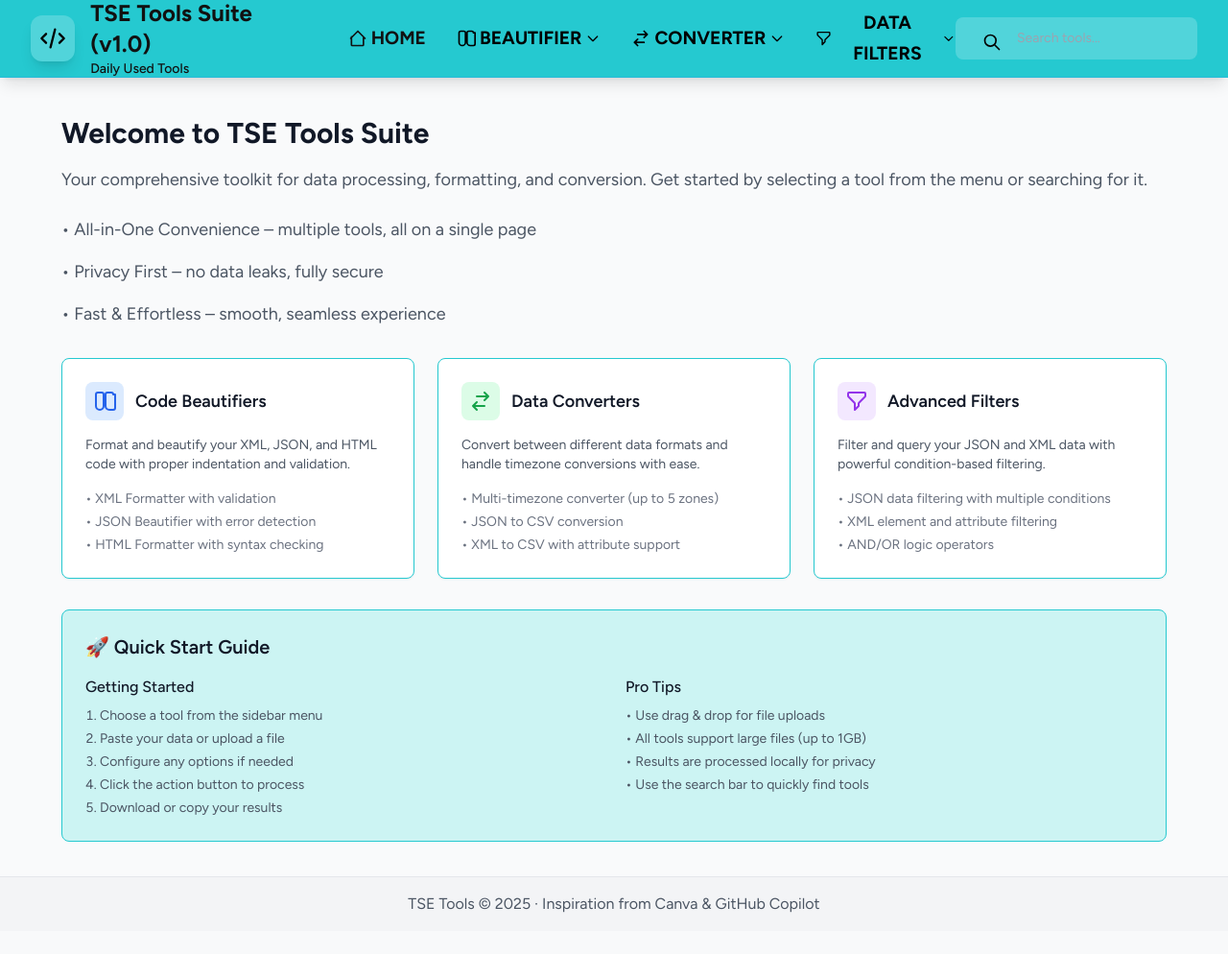
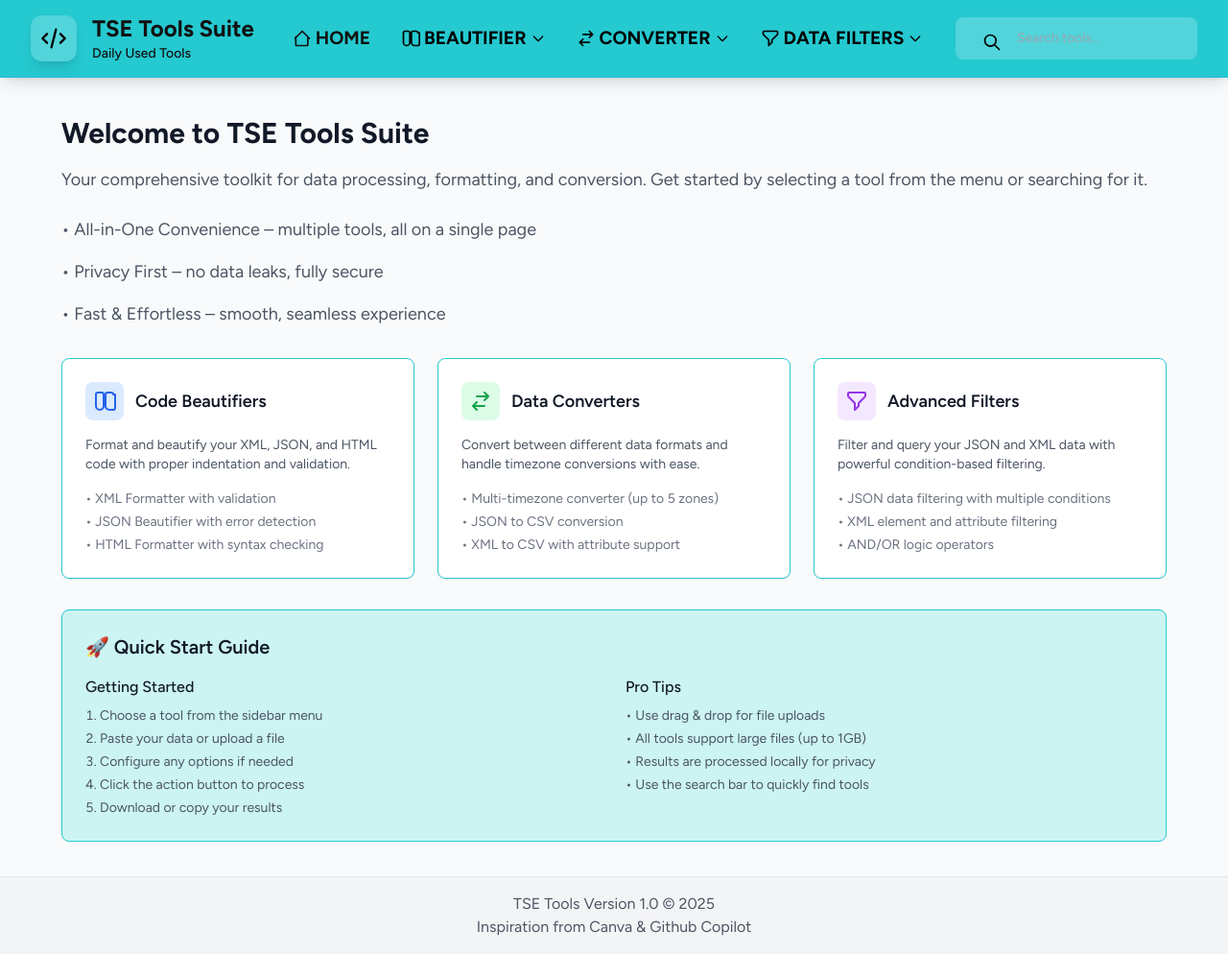
Before and after one commit to tkytkqc6t/tsetools, a Flask app: page / in a window 1280 px wide. Shown: the whole page at 96% size. Before the commit the page ends 951 px from the top, so only its background shows below. Run offline with Flask 3, Linux system fonts and the light colour scheme; some libraries are stand-ins or nearby versions.

Commit message:
add footer

```diff
--- a/templates/index.html
+++ b/templates/index.html
@@ -25,8 +25,8 @@
                                 d="M10 20l4-16m4 4l4 4-4 4M6 16l-4-4 4-4" />
                         </svg>
                     </div>
-                    <div class="ml-4">
-                        <h1 class="text-2xl font-bold">TSE Tools Suite (v1.0)</h1>
+                    <div class="ml-4" >
+                        <h1 class="text-2xl font-bold">TSE Tools Suite</h1>
                         <p class="text-sm font-medium">Daily Used Tools</p>
                     </div>
                 </div>
@@ -1132,7 +1132,7 @@
     <script type="text/javascript" src="static/main.js"></script>
 
     <footer class="w-full text-center py-4 bg-gray-100 text-gray-600 mt-8 border-t border-gray-200" style="font-size: 1em;">
-        TSE Tools © 2025 · Inspiration from Canva &amp; GitHub Copilot
+        TSE Tools Version 1.0 © 2025 <br> Inspiration from <a href="https://www.canva.com/">Canva</a> &amp; <a href="https://github.com/features/copilot">Github Copilot</a>
     </footer>
 </body>
 
```
